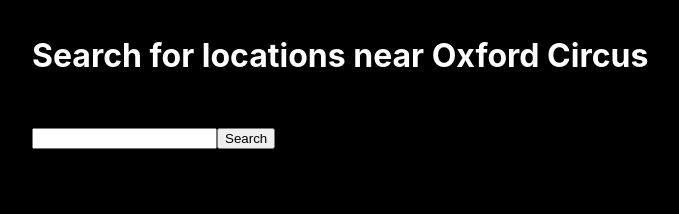
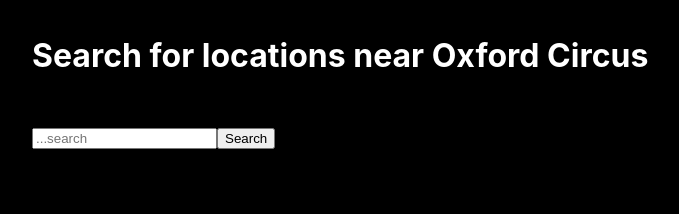
Before and after one commit to Loftee/foursquare-venues, a React (Create React App) app: page / in a window 1280 px wide. Shown: the top 214 px of the page, without its empty margins (23-702 px from the left). Built offline with nearby package versions, Linux system fonts and the light colour scheme.

Commit message:
update form to be submit

```diff
--- a/src/App.js
+++ b/src/App.js
@@ -25,7 +25,8 @@
         }));
     };
 
-    search = () => {
+    search = event => {
+        event.preventDefault();
         const searchQuery = constants.VENUE_API + '&query=' + this.state.searchText.toLowerCase().replace(' ', '+');
         fetchVenues(searchQuery)
             .then(res => {
--- a/src/components/Search.js
+++ b/src/components/Search.js
@@ -5,12 +5,18 @@
 function Search(props) {
     const {search, searchChange, searchText} = props;
     return (
-        <div className={'search'}>
+        <form className={'search'} onSubmit={event => search(event)}>
             <label>
-                <input type={'text'} value={searchText} className={'search__input'} onChange={event=> searchChange(event)} />
+                <input
+                    type={'text'}
+                    value={searchText}
+                    className={'search__input'}
+                    onChange={event=> searchChange(event)}
+                    placeholder={'...search'}
+                />
             </label>
-            <input type={'button'} value={'Search'} className={'search__submit'} onClick={() => search()} />
-        </div>
+            <input type={'submit'} value={'Search'} className={'search__submit'} />
+        </form>
     )
 }
 
```
Also changed, not shown: 1 other file (tests, documents, lock files or other folders).
